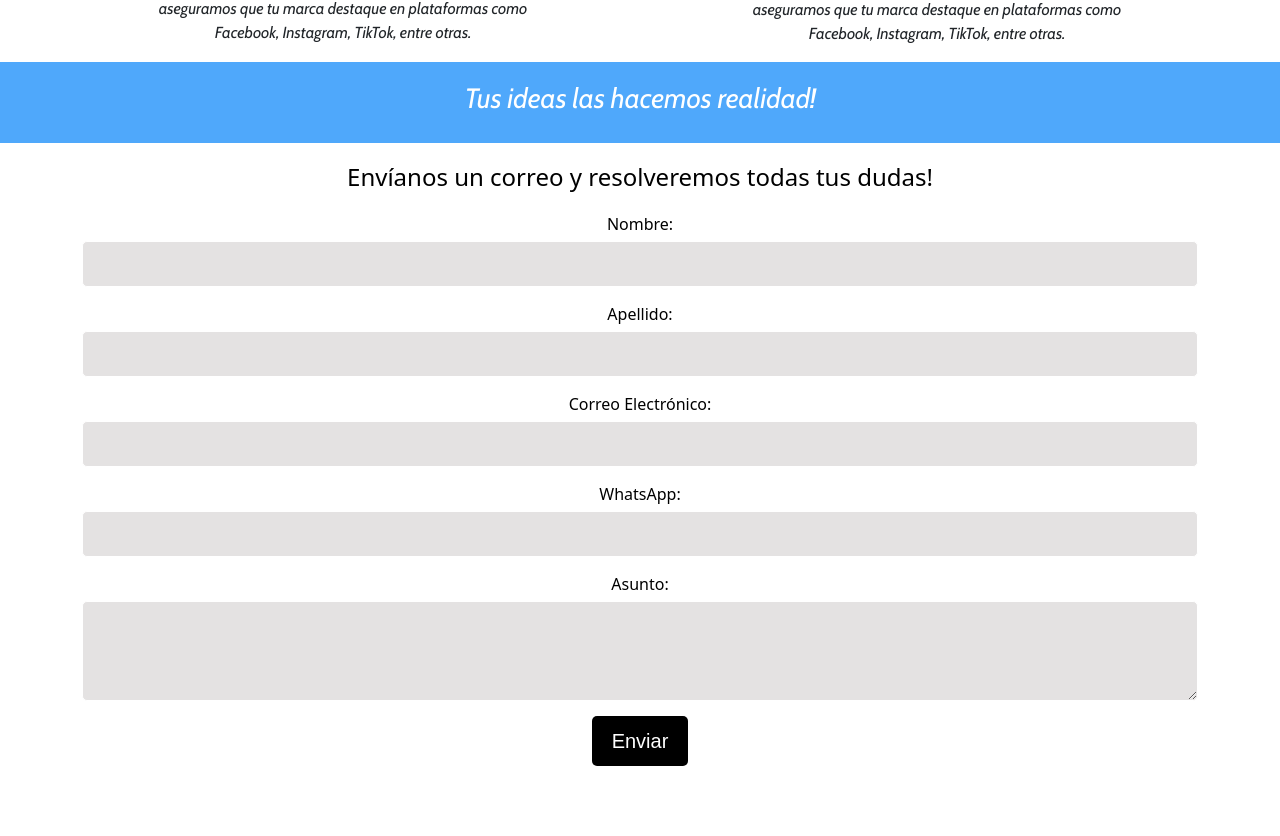
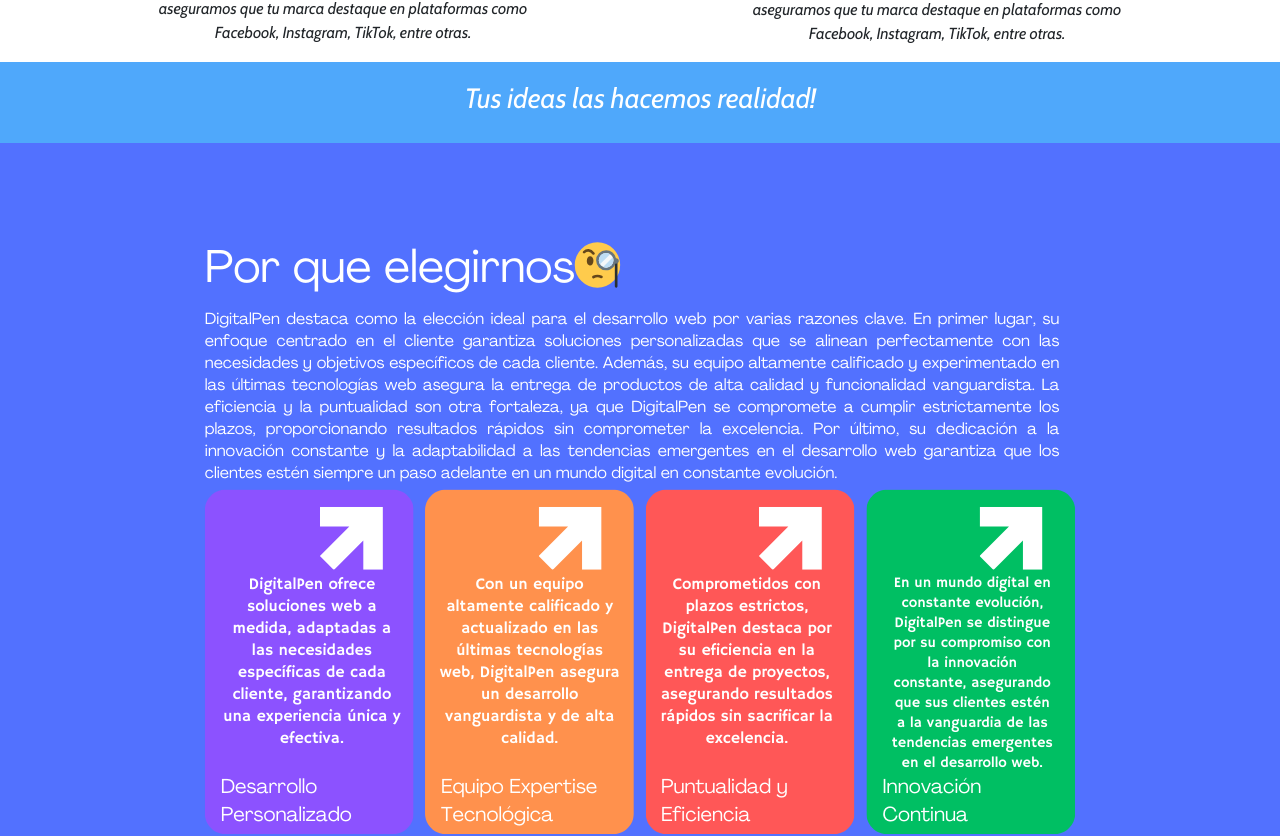
Before and after one commit to ChristianMagallanes24/DigitalPen, a React (Create React App) app: page / in a window 1280 px wide. Shown: the part 1430-2266 px from the top of the page. Before the commit the page ends 2216 px from the top, so only its background shows below. Built offline with nearby package versions, Linux system fonts and the light colour scheme; a web font is replaced by a local one.

Commit message:
se agrego un div de por que elegirnos

```diff
--- a/src/components/Footer/Footer.jsx
+++ b/src/components/Footer/Footer.jsx
@@ -62,7 +62,7 @@
               Asunto:
               <textarea name="subject" value={formData.subject} onChange={handleChange}></textarea>
             </label>
-            <button type="submit">Enviar</button>
+            <button className='btn-enviar' type="submit">Enviar</button>
           </form>
         </div>
       </div>
--- a/src/components/Footer/_Footer.scss
+++ b/src/components/Footer/_Footer.scss
@@ -42,8 +42,8 @@
         }
       }
 
-      button {
-        background-color: #000000;
+      .btn-enviar {
+        background-color: #139dee;
         color: #ffffff;
         padding: 10px 20px;
         font-size: 20px;
--- a/src/components/Servicios/Servicios.jsx
+++ b/src/components/Servicios/Servicios.jsx
@@ -1,7 +1,7 @@
 import React from 'react';
 import redes from '../../assets/redes.avif';
 import web from '../../assets/web.avif';
-
+import elegir from "../../assets/f.png";
 function Servicios() {
   return (
     <>
@@ -37,6 +37,14 @@
       </main>
       <div className="otros-servicios">
         <h3>Tus ideas las hacemos realidad!</h3>
+
+      </div>
+      <div className="porQueElegirnos">
+      <img
+              src={elegir}
+              alt="DigitalPen Logo"
+              className="elegir"
+            />
       </div>
     </>
   );
--- a/src/components/Servicios/_Servicios.scss
+++ b/src/components/Servicios/_Servicios.scss
@@ -51,9 +51,17 @@
     padding: 20px;
     background-color: #4fa8fb;
     font-family: 'Cabin', sans-serif;
-}
 
 
+}
+.porQueElegirnos{
+    background-color: #5271ff;
+    display: flex;
+    justify-content: center;
+    align-items: center;
+
+
+}
 
 
   /* Estilos para pantallas de 609px o menos */
@@ -108,5 +116,7 @@
              }
          }
     }
-
+    .elegir{
+        width: 400px;
+    }
   }
```
Also changed, not shown: src/assets/f.png (added).
